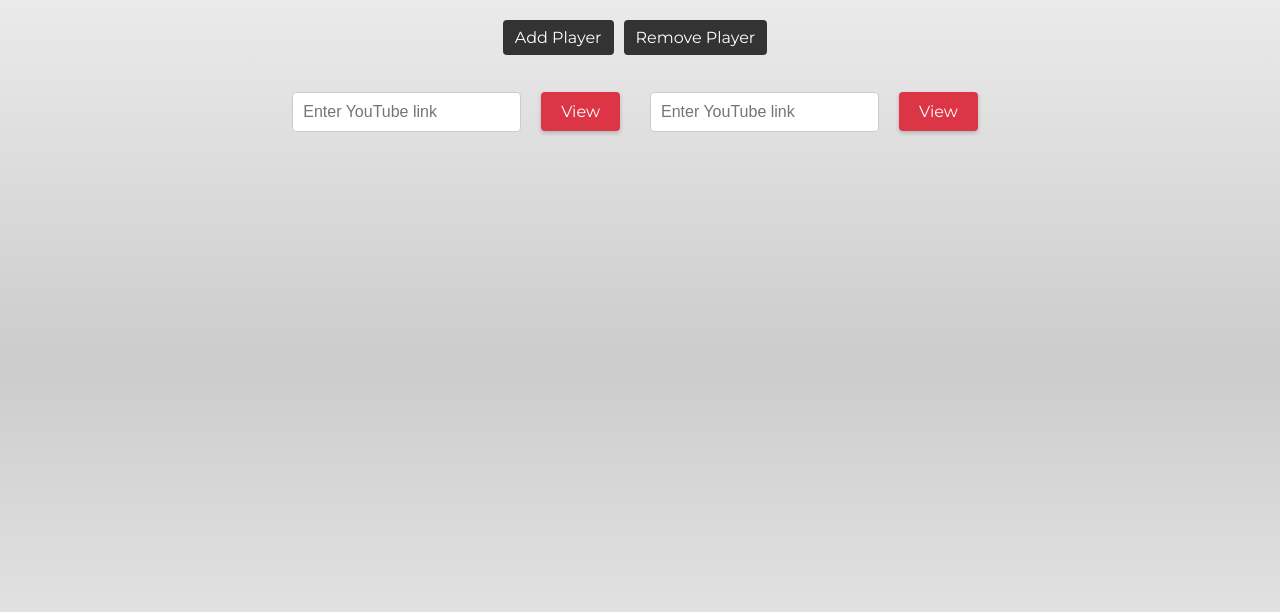
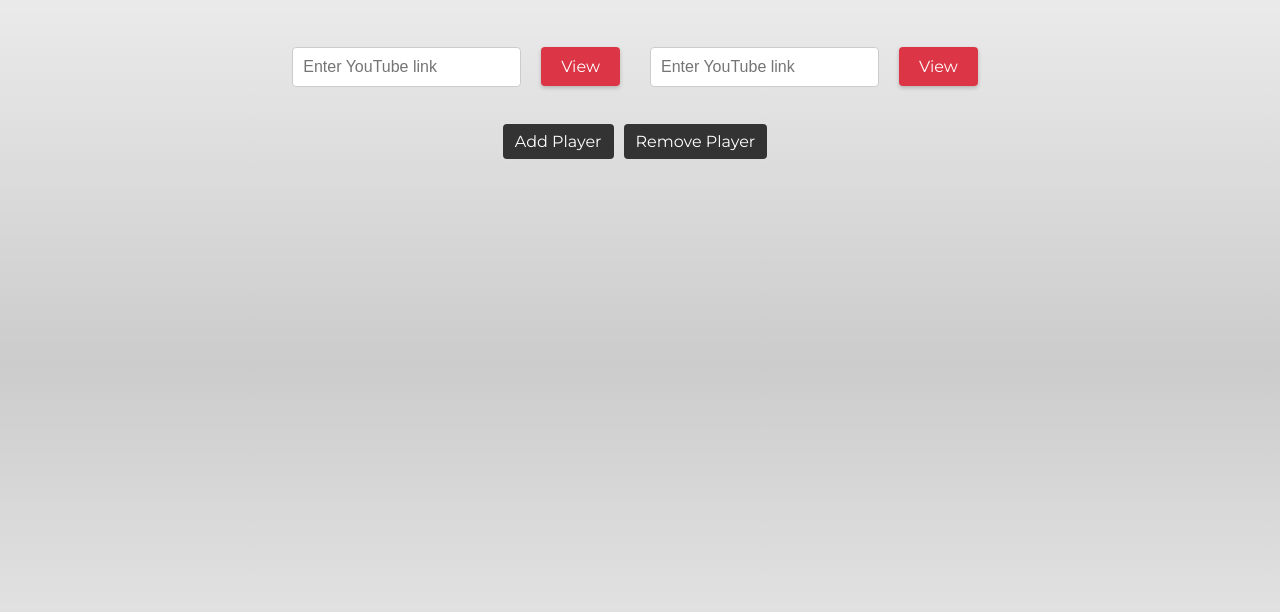
Before and after one commit to ArmSiwatK/play-multiple-videos, a React (Vite) app: page / in a window 1280 px wide. Shown: the top 612 px of the page. Built offline with nearby package versions, Linux system fonts and the light colour scheme.

Commit message:
Move buttons to bottom

```diff
--- a/src/components/PlayerArray/PlayerArray.jsx
+++ b/src/components/PlayerArray/PlayerArray.jsx
@@ -16,10 +16,6 @@ const PlayerArray = () => {
 
     return (
         <div className="player-array-container">
-            <div className="player-array-buttons">
-                <button onClick={handleAddPlayer}>Add Player</button>
-                <button onClick={handleRemovePlayer}>Remove Player</button>
-            </div>
             <div className="player-array-players">
                 {Array.from({ length: playerCount }, (_, index) => (
                     <div key={`player-${index + 1}`} className="player-array-player">
@@ -27,6 +23,10 @@ const PlayerArray = () => {
                     </div>
                 ))}
             </div>
+            <div className="player-array-buttons">
+                <button onClick={handleAddPlayer}>Add Player</button>
+                <button onClick={handleRemovePlayer}>Remove Player</button>
+            </div>
         </div>
     );
 };
```
